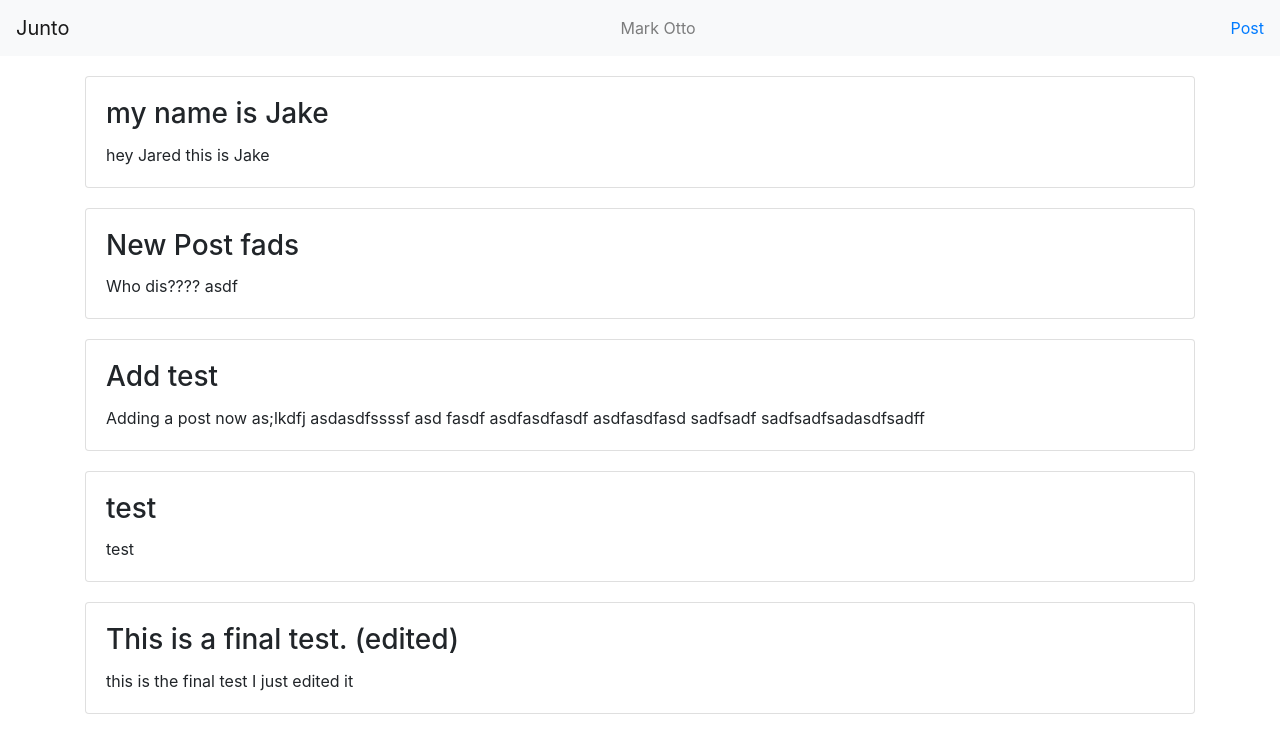
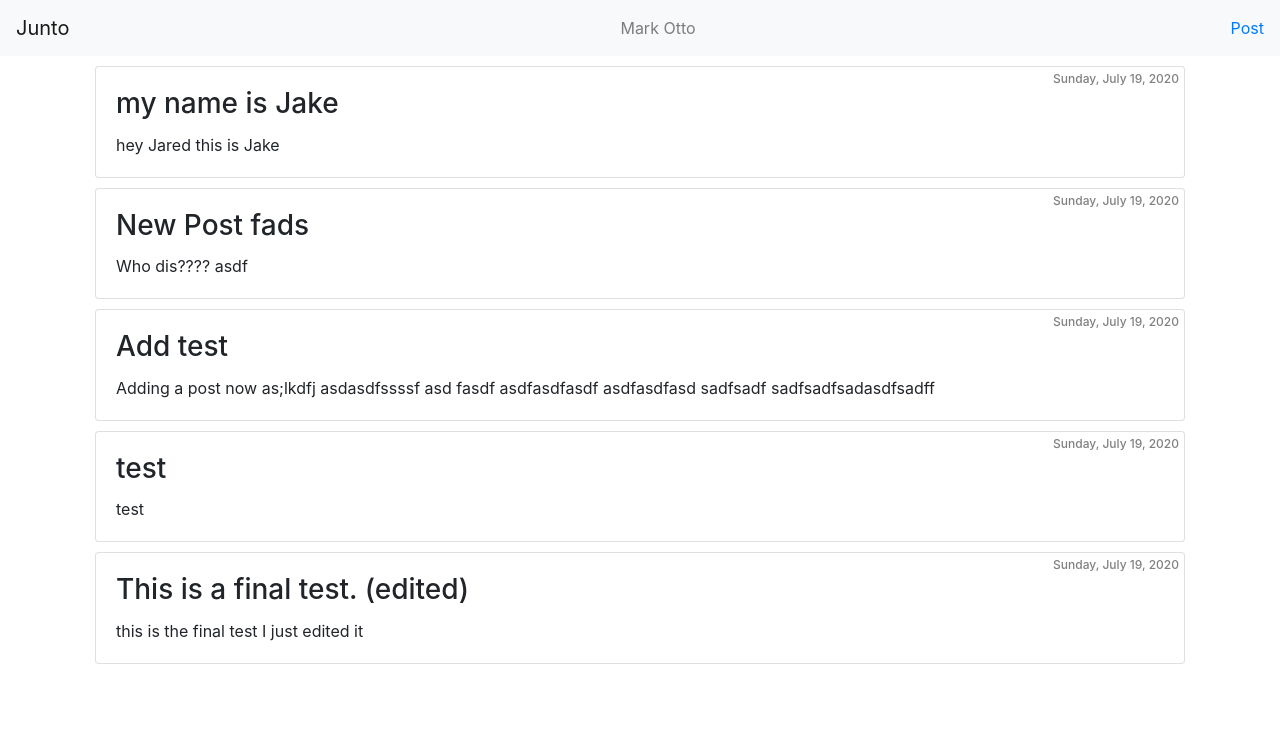
Before and after one commit to JakeSchwa/Junto, a React (Create React App) app: page / in a window 1280 px wide. Shown: the top 750 px of the page. Built offline with nearby package versions, Linux system fonts and the light colour scheme; data requests are answered from the project's data file.

Commit message:
add createOn date placeholder to post card

```diff
--- a/src/App.css
+++ b/src/App.css
@@ -1,5 +1,13 @@
 .card {
-  margin-top: 20px;
+  margin: 10px;
+}
+
+.postDate {
+  font-size: 12px;
+  color: grey;
+  position: absolute;
+  top: 5px;
+  right: 5px;
 }
 
 .card:hover .editPostBtn {
@@ -10,7 +18,7 @@
   visibility: hidden;
   position: absolute;
   top: 15px;
-  right:15px;
+  right: 15px;
 }
 
 #editFormBtns {
--- a/src/components/Post.js
+++ b/src/components/Post.js
@@ -4,14 +4,24 @@ import { GrEdit } from "react-icons/gr";
 import { Link } from "react-router-dom";
 
 const Post = ({ post }) => {
+  const options = {
+    weekday: "long",
+    year: "numeric",
+    month: "long",
+    day: "numeric",
+  };
+  const date = new Date().toLocaleDateString(undefined, options);
+
   return (
-    <Card className="card">
+    <Card className='card'>
       <Card.Body>
         <Card.Title>
-          <h3>
-            {post.title}
-          </h3>
-          <Link className="editPostBtn" to={{ pathname: `/edit/${post.id}`, state: { post } }}>
+          <span className='postDate'>{date}</span>
+          <h3>{post.title}</h3>
+          <Link
+            className='editPostBtn'
+            to={{ pathname: `/edit/${post.id}`, state: { post } }}
+          >
             <GrEdit />
           </Link>
         </Card.Title>
```
